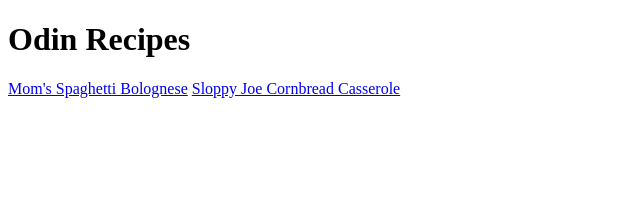
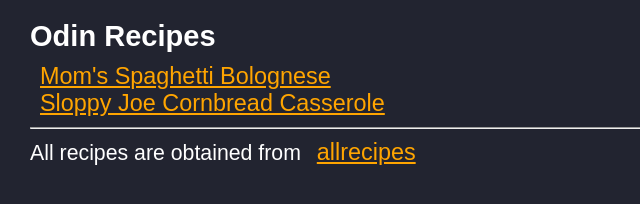
Before and after one commit to Aramez-0/odin-recipes, a plain HTML site: page index.html in a window 1280 px wide. Shown: the whole page, without its empty margins (0-640 px from the left). Drawn offline with Linux system fonts and the light colour scheme.

Commit message:
Updated Index.html
now works with styles.css
added link to allrecipes
added rel="noreferrer noopener" and target="blank" to all links - better user experience

```diff
--- a/index.html
+++ b/index.html
@@ -3,11 +3,17 @@
 <head>
     <meta charset="UTF-8">
     <meta name="viewport" content="width=device-width, initial-scale=1.0">
+    <link rel="stylesheet" href="styles.css">
     <title>Odin-Recipes Homepage</title>
 </head>
 <body>
    <h1>Odin Recipes</h1>
-   <a href="recipes/spaghetti-bol.html">Mom's Spaghetti Bolognese</a>
-   <a href="recipes/cb-casserole.html">Sloppy Joe Cornbread Casserole</a>
+   <div>
+    <a href="recipes/spaghetti-bol.html" target="_blank" rel="noopener noreferrer">Mom's Spaghetti Bolognese</a>
+    <br>
+    <a href="recipes/cb-casserole.html" target="_blank" rel="noopener noreferrer">Sloppy Joe Cornbread Casserole</a>
+   </div>
+   <hr>
+   <p>All recipes are obtained from <a href="https://www.allrecipes.com/" target="_blank" rel="noopener noreferrer">allrecipes</a></p>
 </body>
 </html>
```
